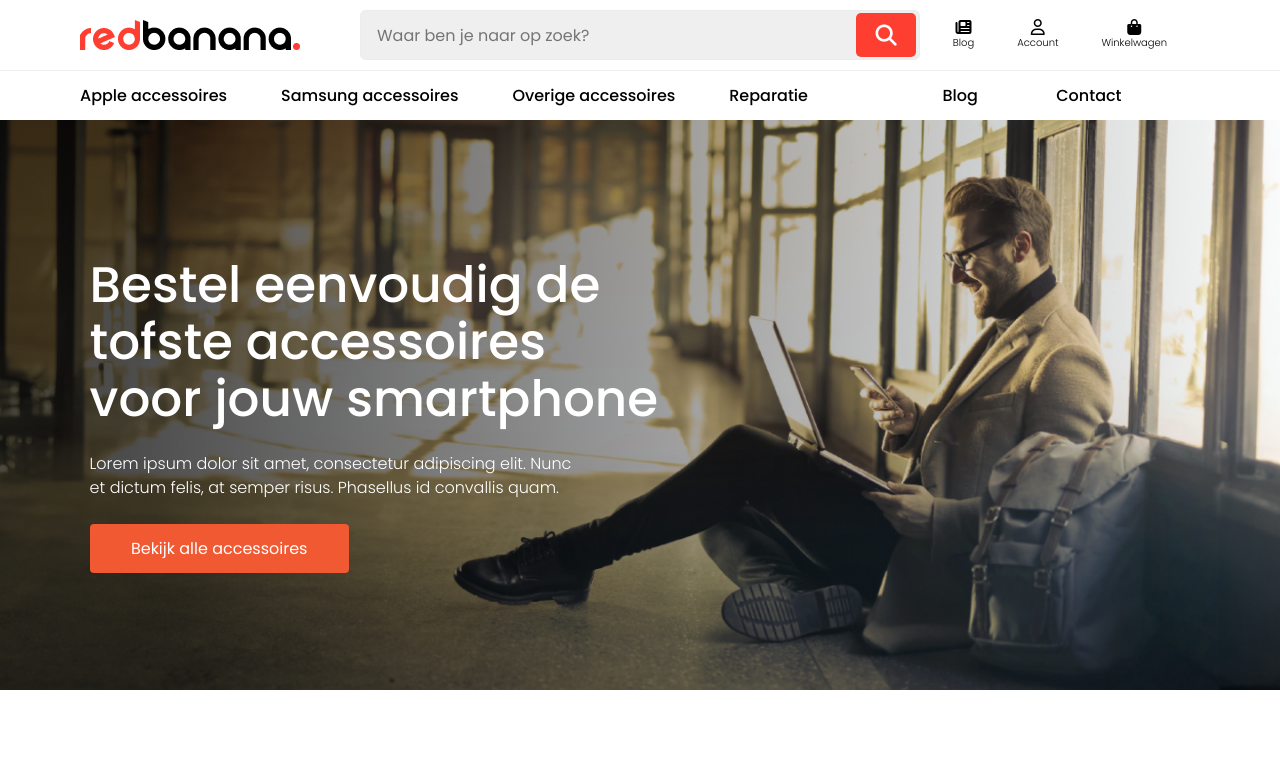
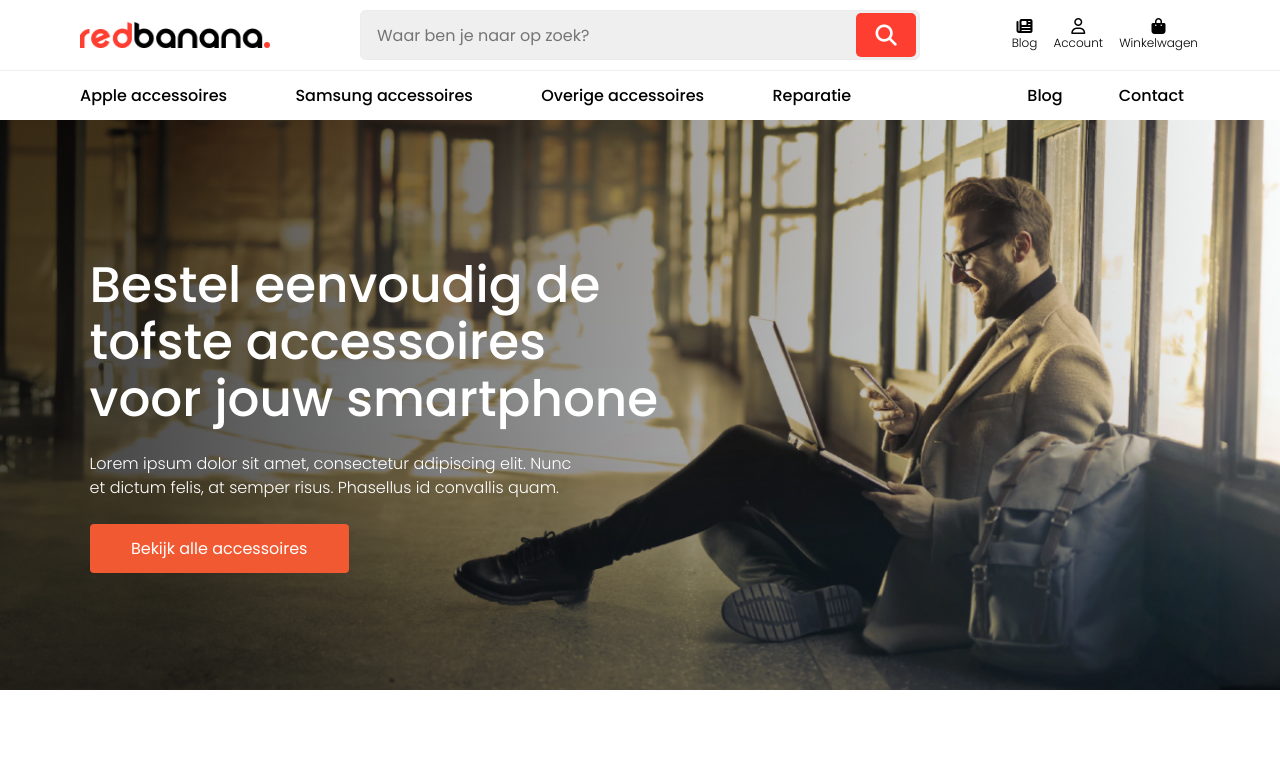
Before and after one commit to jacobSalazku/redbanana-fe, a website built with webpack: page index.html in a window 1280 px wide. Shown: the top 771 px of the page. Built offline with nearby package versions, Linux system fonts and the light colour scheme.

Commit message:
feat: update header and navigation styles for improved layout and responsiveness

```diff
--- a/src/sass/03_organisms/_header.scss
+++ b/src/sass/03_organisms/_header.scss
@@ -8,21 +8,9 @@
   @media screen and (min-width: 64rem) {
     flex-direction: row;
     align-items: center;
-
     padding: 0.625rem var(--space-80);
     height: 4.375rem;
-  }
-}
-
-.header__logo-button {
-  display: flex;
-  cursor: pointer;
-  border: none;
-  background: none;
-  font-size: 1.5rem;
-
-  @media screen and (min-width: 64rem) {
-    display: none;
+    gap: var(--space-12);
   }
 }
 
@@ -36,21 +24,35 @@
 
 .header__logo {
   flex-direction: row;
-  width: 25%;
+  width: auto;
+  img {
+    width: 100%;
+    height: auto;
+    max-width: 100%;
+    max-height: auto;
+  }
+
+  @media screen and (min-width: 64rem) {
+    width: 17%;
+  }
 }
 
 .header__buttons {
   display: none;
   flex-direction: row;
-  justify-content: space-evenly;
   align-items: center;
-  gap: var(--space-10);
   width: 100%;
   height: 4.375rem;
 
+  @media screen and (min-width: 48rem) {
+    gap: var(--space-12);
+    width: 17%;
+  }
+
   @media screen and (min-width: 64rem) {
+    justify-content: space-around;
     display: flex;
-    width: 25%;
+    width: 17%;
   }
 }
 
@@ -66,6 +68,6 @@
 
   span {
     font-weight: 300;
-    font-size: 0.625rem;
+    font-size: 0.75rem;
   }
 }
--- a/src/sass/03_organisms/_navigation.scss
+++ b/src/sass/03_organisms/_navigation.scss
@@ -17,7 +17,7 @@
     left: 0;
     top: 0;
     flex-direction: row;
-    justify-content: space-between;
+    justify-content: flex-start;
     align-items: center;
     border-top: 1px solid var(--color-neutral-200);
     padding: 0 var(--space-80);
@@ -42,11 +42,16 @@
   width: 100%;
 
   @media screen and (min-width: 64rem) {
+    margin-right: var(--space-32);
     flex-direction: row;
     justify-content: space-between;
     align-items: center;
+  }
+
+  @media screen and (min-width: 80rem) {
+    margin-right: var(--space-56);
     padding: var(--space-12) 0;
-    width: 65%;
+    width: 90%;
   }
 }
 
@@ -73,26 +78,36 @@
   }
 
   @media screen and (min-width: 64rem) {
-    padding: 0;
-    width: auto;
-    font-size: 1rem;
+    font-size: 0.75rem;
 
     &:hover {
       background-color: var(--color-neutral-100);
       text-decoration: underline;
     }
   }
+
+  @media screen and (min-width: 80rem) {
+    padding: 0;
+    width: auto;
+    font-size: 1rem;
+  }
 }
 
 .nav__item-nested {
   display: flex;
   flex-direction: column;
-  justify-content: space-evenly;
+  justify-content: flex-end;
   align-items: center;
   width: 100%;
 
   @media screen and (min-width: 64rem) {
+    margin-left: var(--space-32);
     flex-direction: row;
     width: 30%;
   }
+
+  @media screen and (min-width: 80rem) {
+    gap: var(--space-56);
+    padding-right: var(--space-16);
+  }
 }
```
